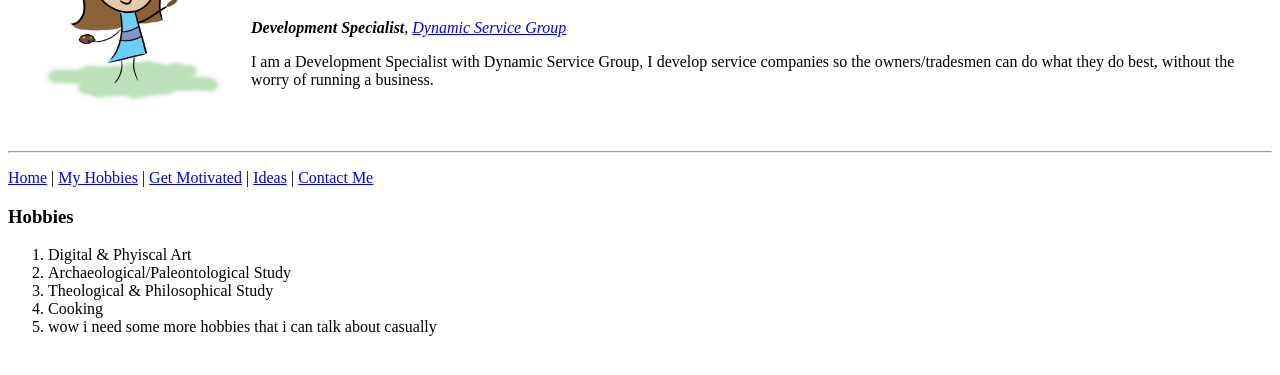
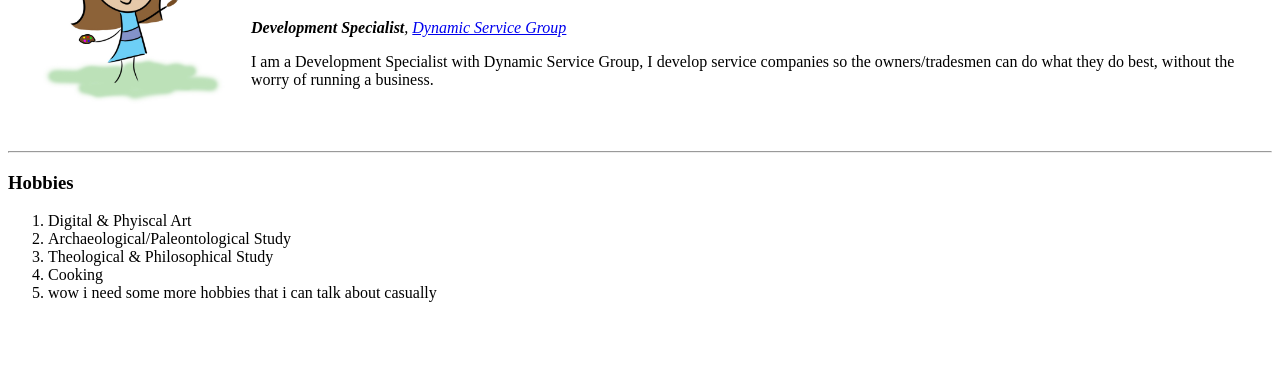
Before and after one commit to trin-vh/cv, a plain HTML site: page hobbies.html in a window 1280 px wide. Shown: the part 149-524 px from the top of the page. Drawn offline with Linux system fonts and the light colour scheme.

Commit message:
remove secondary navigation line on hobbies page

```diff
--- a/hobbies.html
+++ b/hobbies.html
@@ -19,7 +19,6 @@
     </tr>
   </table>
   <hr>
-  <p><a href="index.html">Home</a> | <a href="hobbies.html">My Hobbies</a> | <a href="Motivation Page.html">Get Motivated</a> | <a href="ideas.html">Ideas</a> | <a href="contact.html">Contact Me</a></p>
   <h3>Hobbies</h3>
   <ol type=1>
     <li>Digital & Phyiscal Art</li>
```
